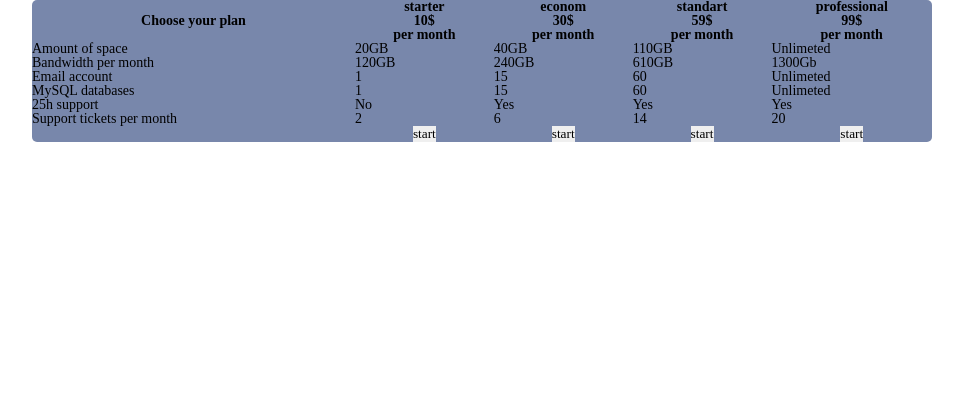
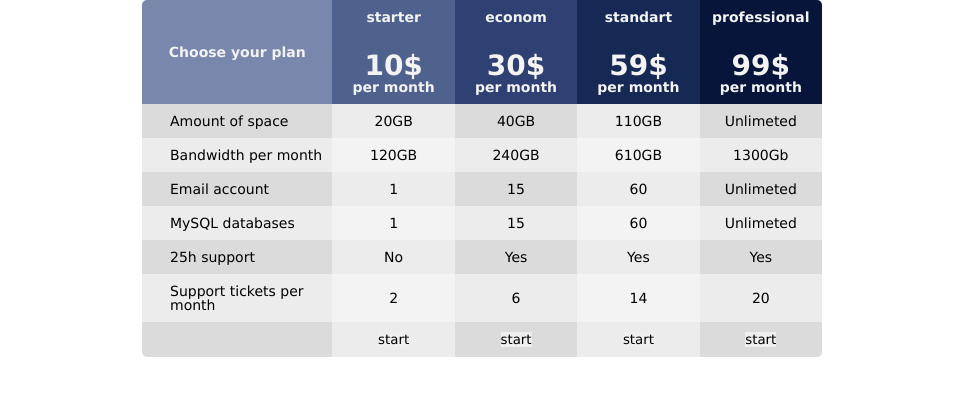
Before and after one commit to it-valer4ik/table, a plain HTML site: page index.html in a window 1280 px wide. Shown: the whole page, without its empty margins (158-1121 px from the left). Drawn offline with Linux system fonts and the light colour scheme.

Commit message:
Add variables and styles for tables

```diff
--- a/assets/style/style.css
+++ b/assets/style/style.css
@@ -1,28 +1,42 @@
 :root {
     --br-radius: 5px;
+    --colord-dark: #dbdbdb;
+    --color-norm: #ececec;
+    --color-light: #f3f3f3;
+    font-family: Verdana, Geneva, Tahoma, sans-serif;
 }
 
 * {}
 
 table {
     width: 100%;
-    max-width: 900px;
+    max-width: 680px;
     margin: auto;
     border-collapse: collapse;
 }
 
 th,
 td {
-    background-color: #7887ab;
+    padding: 10px;
+}
 
+thead {
+    color: var(--color-light);
+}
+
+thead P:nth-child(2) {
+    font-size: 2em;
+    padding-top: 1em;
 }
 
 thead th:first-child {
     border-radius: 5px 0 0 0;
+    background-color: #7887ab;
 }
 
 thead th:last-child {
     border-radius: 0 5px 0 0;
+    background-color: #061539;
 }
 
 tfoot th:first-child {
@@ -32,3 +46,39 @@ tfoot th:first-child {
 tfoot th:last-child {
     border-bottom-right-radius: var(--br-radius);
 }
+
+tbody tr:nth-child(odd) td:nth-child(odd),
+tfoot th:nth-child(odd) {
+    background-color: var(--colord-dark);
+}
+
+tbody tr:nth-child(odd) td:nth-child(even),
+tbody tr:nth-child(even) td:nth-child(odd),
+tfoot th:nth-child(even) {
+    background-color: var(--color-norm);
+}
+
+tbody tr:nth-child(even) td:nth-child(even) {
+    background-color: var(--color-light);
+}
+
+tbody td:not(td:first-child) {
+    text-align: center;
+    width: 18%;
+}
+
+tbody td:first-child {
+    padding-left: 2em;
+}
+
+thead th:nth-child(2) {
+    background-color: #4f628e;
+}
+
+thead th:nth-child(3) {
+    background-color: #2e4172;
+}
+
+thead th:nth-child(4) {
+    background-color: #162955;
+}
```
